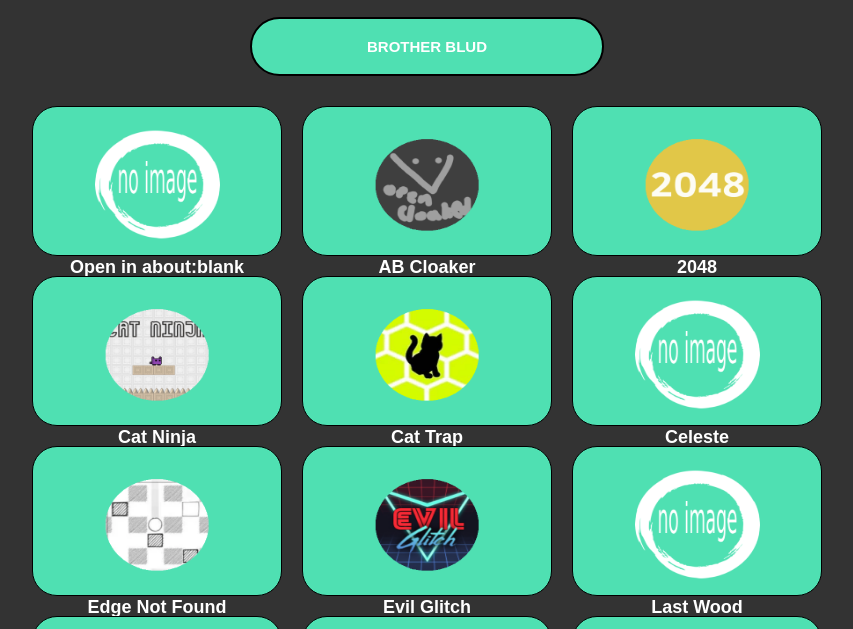
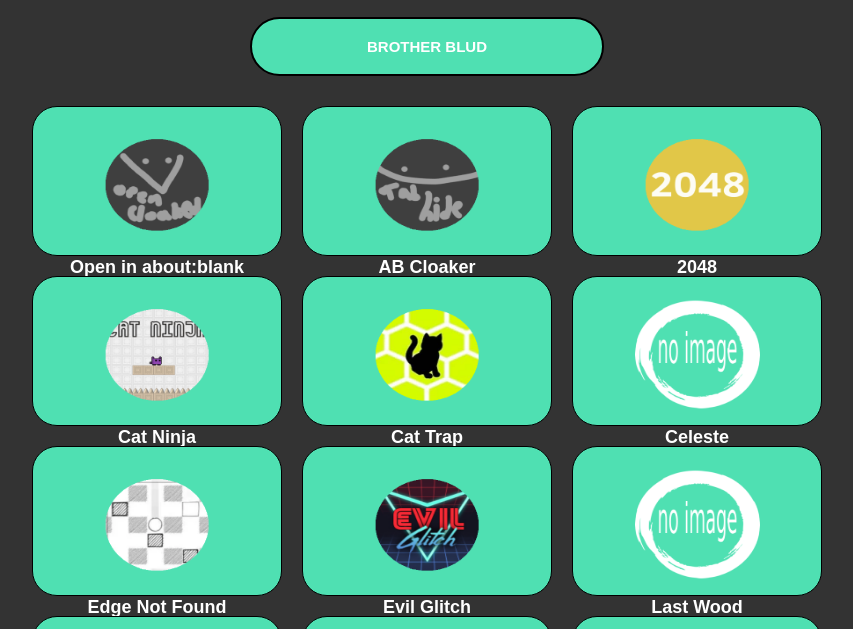
Before and after one commit to EpicReviewGame/scratchgames, a plain HTML site: page home.html in a window 1280 px wide. Shown: the part 107-736 px from the top of the page, without its empty margins (213-1066 px from the left). Drawn offline with nearby package versions, Linux system fonts and the light colour scheme.

Commit message:
Update home.html

```diff
--- a/home.html
+++ b/home.html
@@ -118,10 +118,10 @@
       </div>
       <div class="game-container">
    </button>
-      <button class="game-button" data-url="."><img src="img/noimage.png" alt="Game Image" /><name>Open in about:blank</name>
+      <button class="game-button" data-url="."><img src="img/imgopencloaked.png" alt="Game Image" /><name>Open in about:blank</name>
       </button>
 
-      <button class="game-button" data-url="tabcloak.html"><img src="img/imgopencloaked.png" alt="Game Image" /><name>AB Cloaker</name>
+      <button class="game-button" data-url="tabcloak.html"><img src="img/imgtabhide.png" alt="Game Image" /><name>AB Cloaker</name>
       </button>
 
         <button class="game-button bigger-button" data-url="embeddedgames/2048.html"><img src="img/img2048.png" alt="Game Image" /><name>2048</name></button>
```
